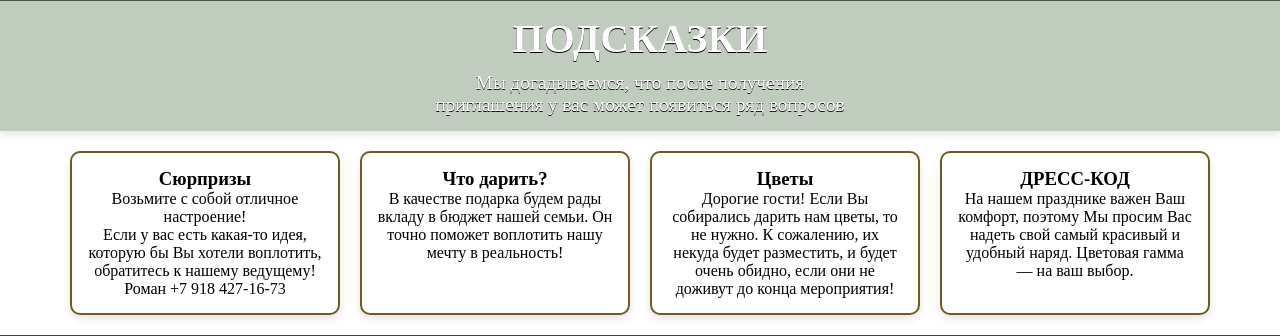
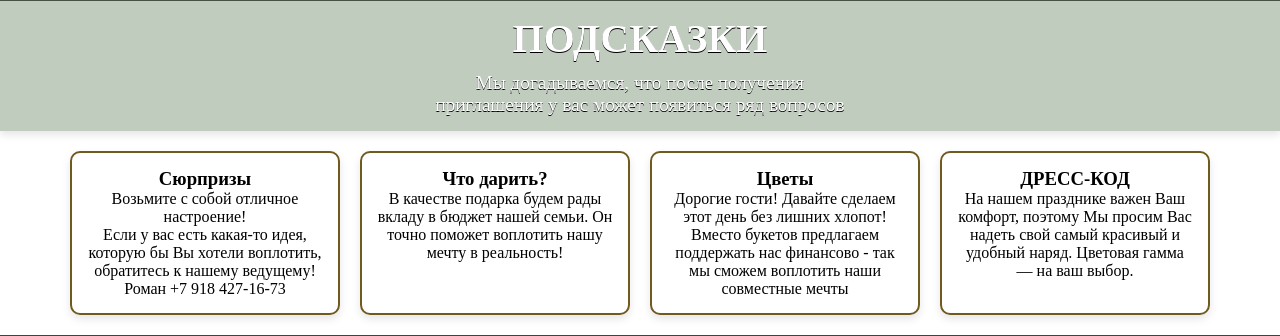
Before and after one commit to rokman87/invitation_site, a FastAPI app: page / in a window 1280 px wide. Shown: the part 3370-3706 px from the top of the page. Run offline with FastAPI, Linux system fonts and the light colour scheme.

Commit message:
text flowers

```diff
--- a/templates/index.html
+++ b/templates/index.html
@@ -99,8 +99,7 @@
         </div>
         <div class="hint">
             <h3>Цветы</h3>
-            <p>Дорогие гости! Если Вы собирались дарить нам цветы, то не нужно. К сожалению, их некуда будет разместить,
-                и будет очень обидно, если они не доживут до конца мероприятия!</p>
+            <p>Дорогие гости! Давайте сделаем этот день без лишних хлопот!<br>Вместо букетов предлагаем поддержать нас финансово - так мы сможем воплотить наши совместные мечты</p>
         </div>
         <div class="hint">
             <h3>ДРЕСС-КОД</h3>
```
